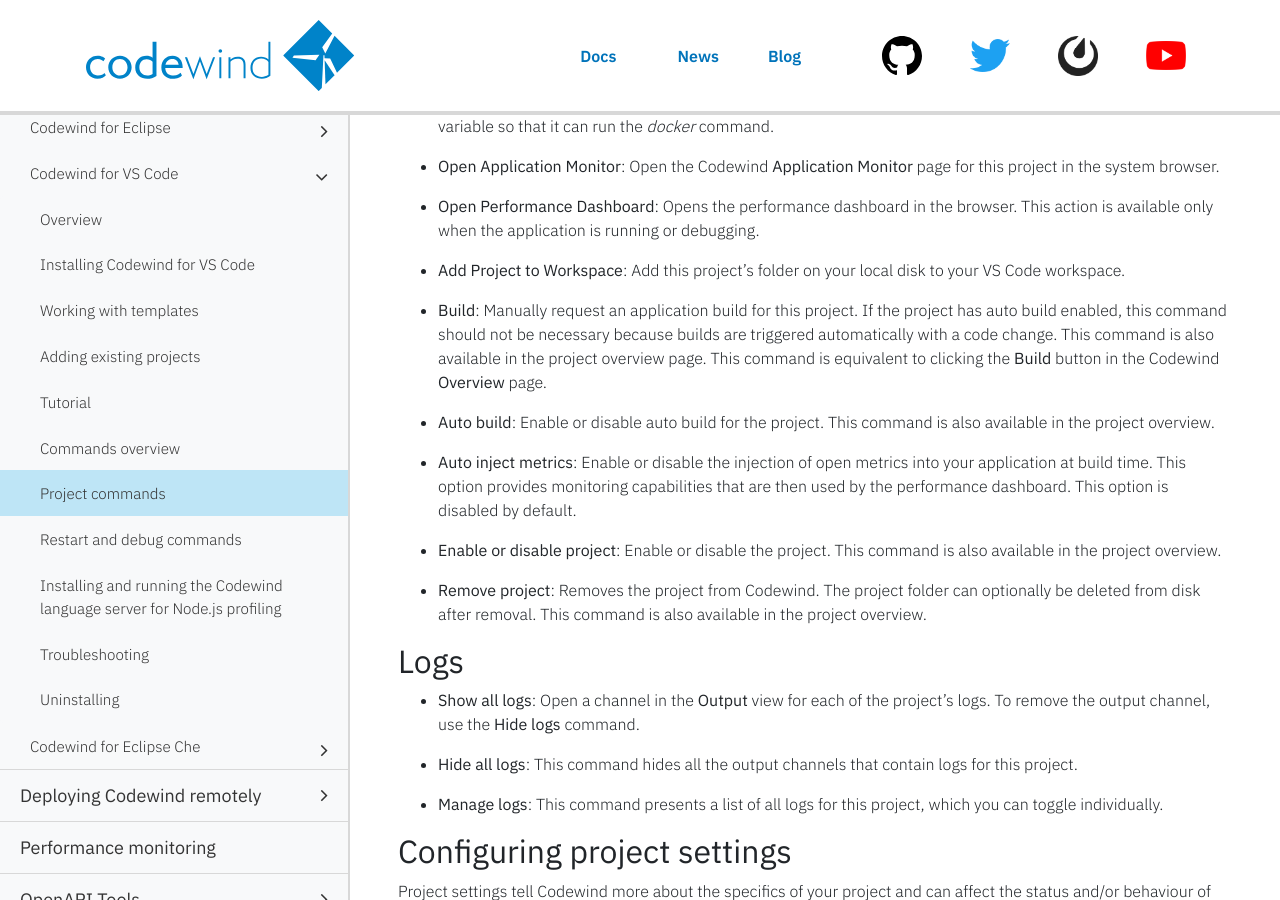
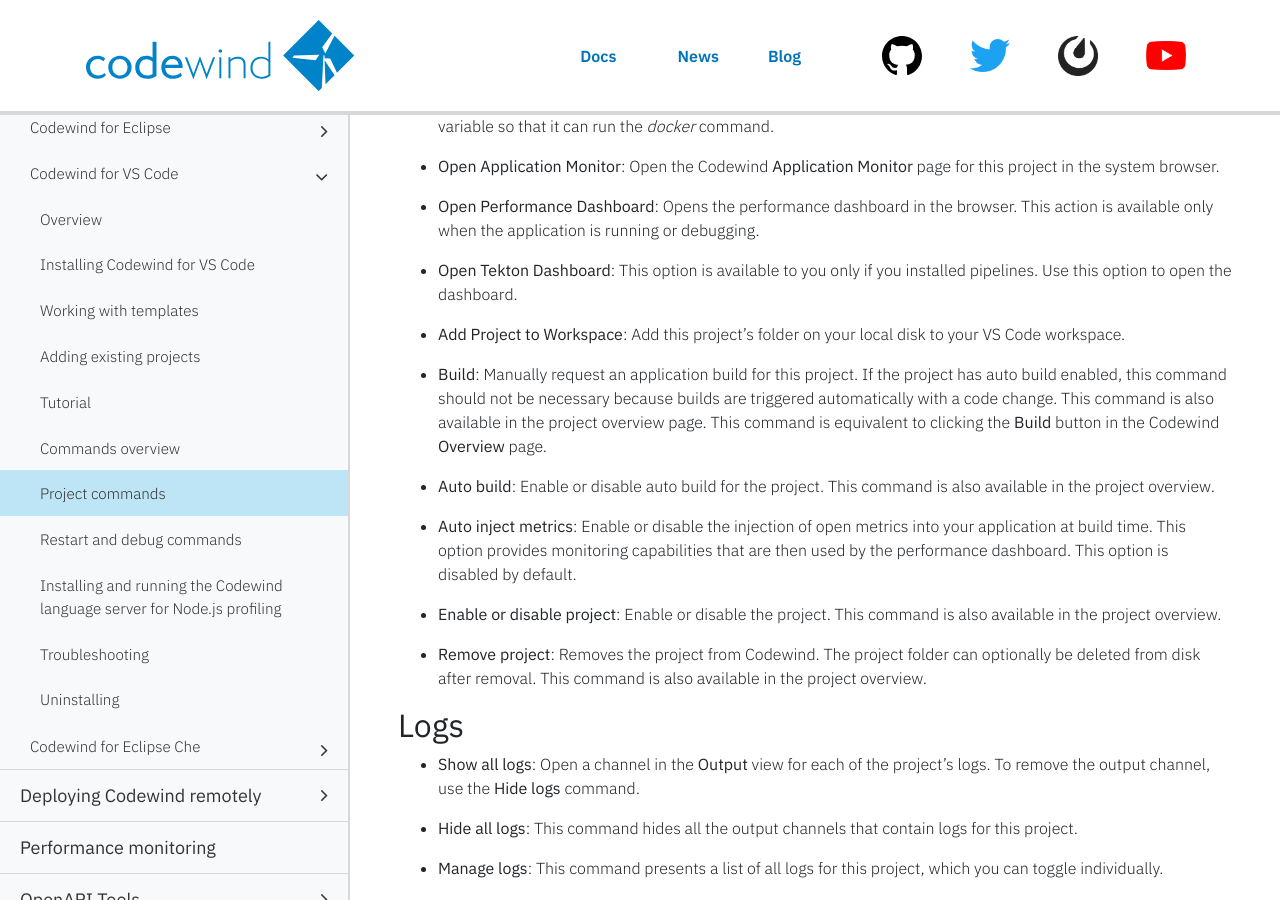
Before and after one commit to eclipse-archived/codewind-docs, a Jekyll site: the page built from docs/_documentations/mdt-vsc-commands-project.md, in a window 1280 px wide and 900 px high, scrolled down 574 px. Built offline with Jekyll 4.4.1, drawn with Linux system fonts in a browser that asks for light colours; nearby versions of some CDN libraries; comment, search, counter and statistics services are not loaded.

Commit message:
Adding Open Tekton Dashboards to commands
Signed-off-by: Sarah Ishida <sishida@us.ibm.com>

```diff
--- a/docs/_documentations/mdt-vsc-commands-project.md
+++ b/docs/_documentations/mdt-vsc-commands-project.md
@@ -30,6 +30,8 @@ Right-click a project in the **Codewind view** to see most project commands. All
 - **Open Application Monitor**: Open the Codewind **Application Monitor** page for this project in the system browser.
 
 - **Open Performance Dashboard**: Opens the performance dashboard in the browser. This action is available only when the application is running or debugging.
+
+- **Open Tekton Dashboard**: This option is available to you only if you installed pipelines. Use this option to open the dashboard.
 
 - **Add Project to Workspace**: Add this project's folder on your local disk to your VS Code workspace.
 
```
Also changed, not shown: docs/_documentations/mdt-eclipse-managingprojects.md (+1 -0 lines).
